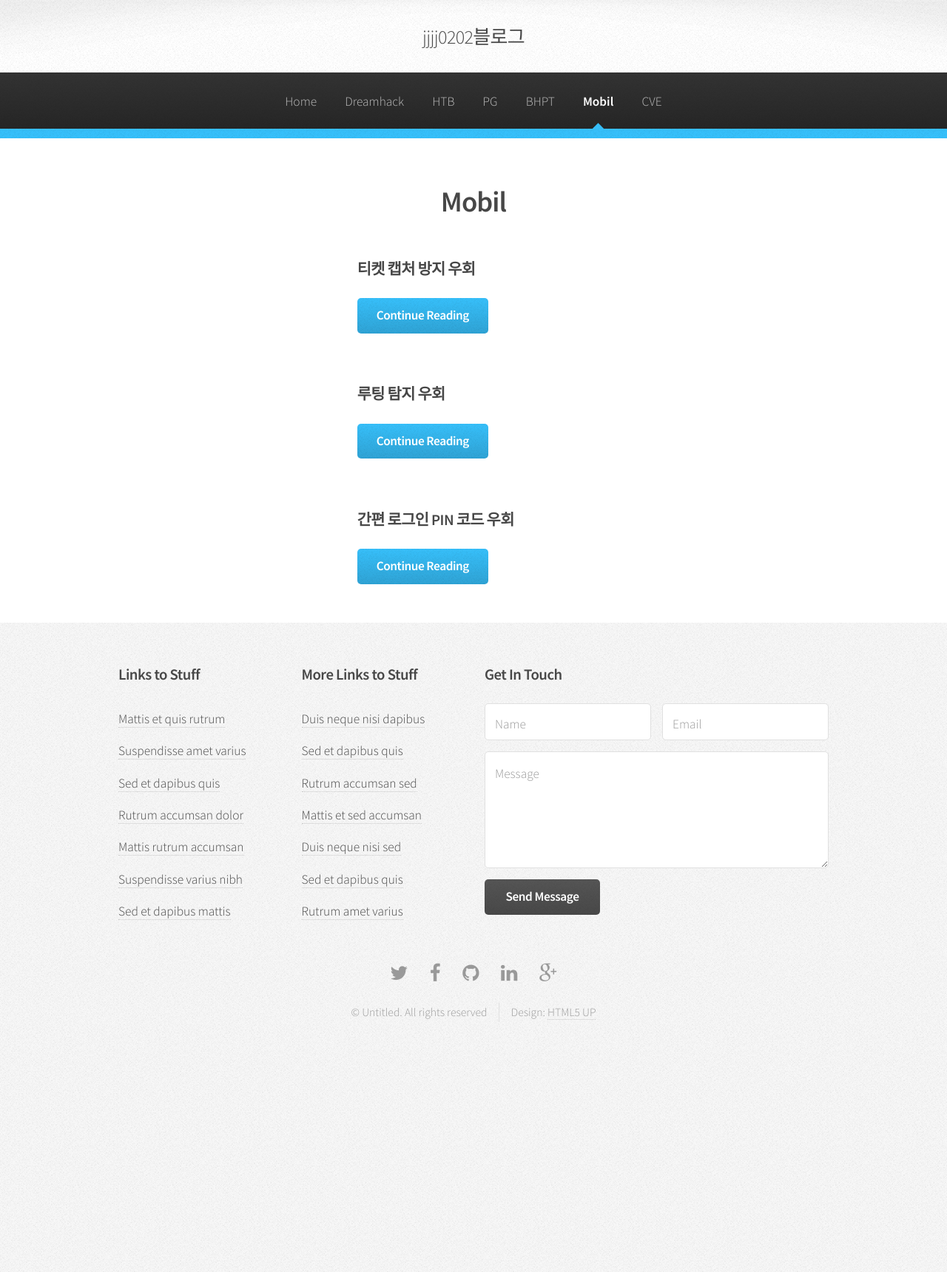
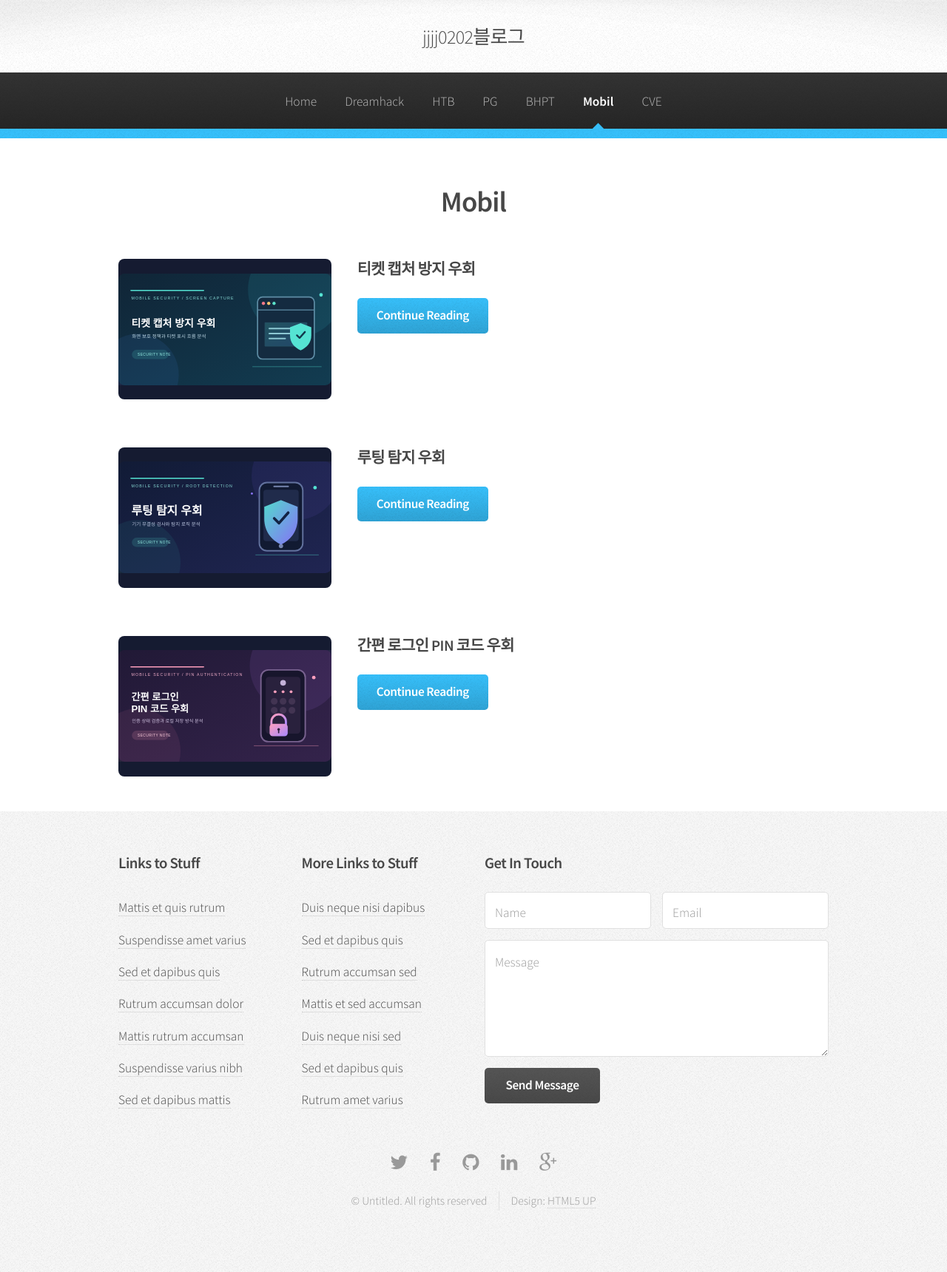
Before and after one commit to jjjj0202/jjjj0202.github.io, a Jekyll site: the page built from blog5/index.html, in a window 1280 px wide. Shown: the whole page at 74% size. Built offline with Jekyll 4.4.1, drawn with Linux system fonts in a browser that asks for light colours; before the commit the page ends 1465 px from its top, so only the background shows below that.

Commit message:
Add topic thumbnails to Mobil posts

```diff
--- a/_post5/cve-pin-login.markdown
+++ b/_post5/cve-pin-login.markdown
@@ -2,6 +2,7 @@
 title: '간편 로그인 PIN 코드 우회'
 layout: post
 date: 2026-11-10 12:00:00 +0900
+featured: /assets/images/mobil/pin-login.svg
 ---
 
 ## ■ 수행 과정
--- a/_post5/cve-root-detection.markdown
+++ b/_post5/cve-root-detection.markdown
@@ -2,6 +2,7 @@
 title: '루팅 탐지 우회'
 layout: post
 date: 2026-11-10 12:00:00 +0900
+featured: /assets/images/mobil/root-detection.svg
 ---
 
 ## ■ 수행 과정
--- a/_post5/cve-ticket-screenshot.markdown
+++ b/_post5/cve-ticket-screenshot.markdown
@@ -2,6 +2,7 @@
 title: '티켓 캡처 방지 우회'
 layout: post
 date: 2026-11-10 12:00:00 +0900
+featured: /assets/images/mobil/ticket-capture.svg
 ---
 
 ## ■ 수행 과정
--- a/blog5/index.html
+++ b/blog5/index.html
@@ -10,13 +10,36 @@ layout: default
         <header class="major">
           <h2>Mobil</h2>
         </header>
+<style>
+  .mobil-thumbnail {
+    height: 190px;
+    overflow: hidden;
+    border-radius: 8px;
+    background: #151b31;
+  }
+  .mobil-thumbnail img {
+    width: 100%;
+    height: 100% !important;
+    object-fit: contain;
+  }
+  @media (max-width: 700px) {
+    .box.post .mobil-thumbnail {
+      float: none;
+      width: 100%;
+      height: auto;
+      aspect-ratio: 16 / 9;
+      margin: 0 0 1.25em;
+    }
+    .box.post .inner { margin-left: 0; }
+  }
+</style>
         {% assign entries = site.post5 | sort: 'date' | reverse %}
         {% if entries.size > 0 %}
           {% for post in entries %}
             <div class="row">
               <section class="12u">
                 <div class="box post">
-                  {% if post.featured %}<a href="{{ site.baseurl }}{{ post.url }}" class="image left"><img src="{{ site.baseurl }}{{ post.featured }}" alt=""></a>{% endif %}
+                  {% if post.featured %}<a href="{{ post.url }}" class="image left mobil-thumbnail"><img src="{{ post.featured }}" alt="{{ post.title | escape }}" loading="lazy"></a>{% endif %}
                   <div class="inner">
                     <h3>{{ post.title }}</h3>
                     <footer><a href="{{ site.baseurl }}{{ post.url }}" class="button">Continue Reading</a></footer>
```
Also changed, not shown: assets/images/mobil/pin-login.svg (added), assets/images/mobil/root-detection.svg (added), assets/images/mobil/ticket-capture.svg (added).
